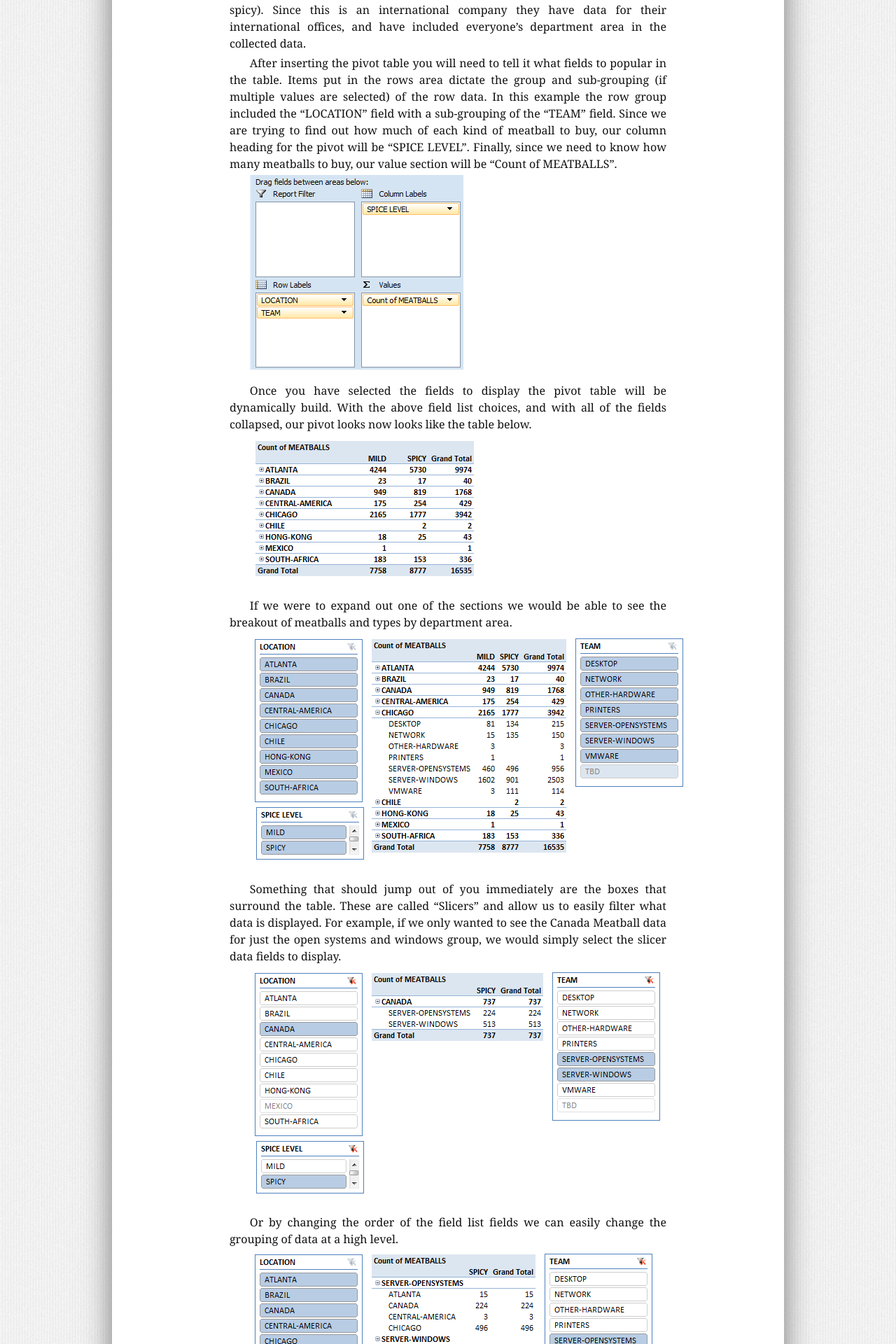
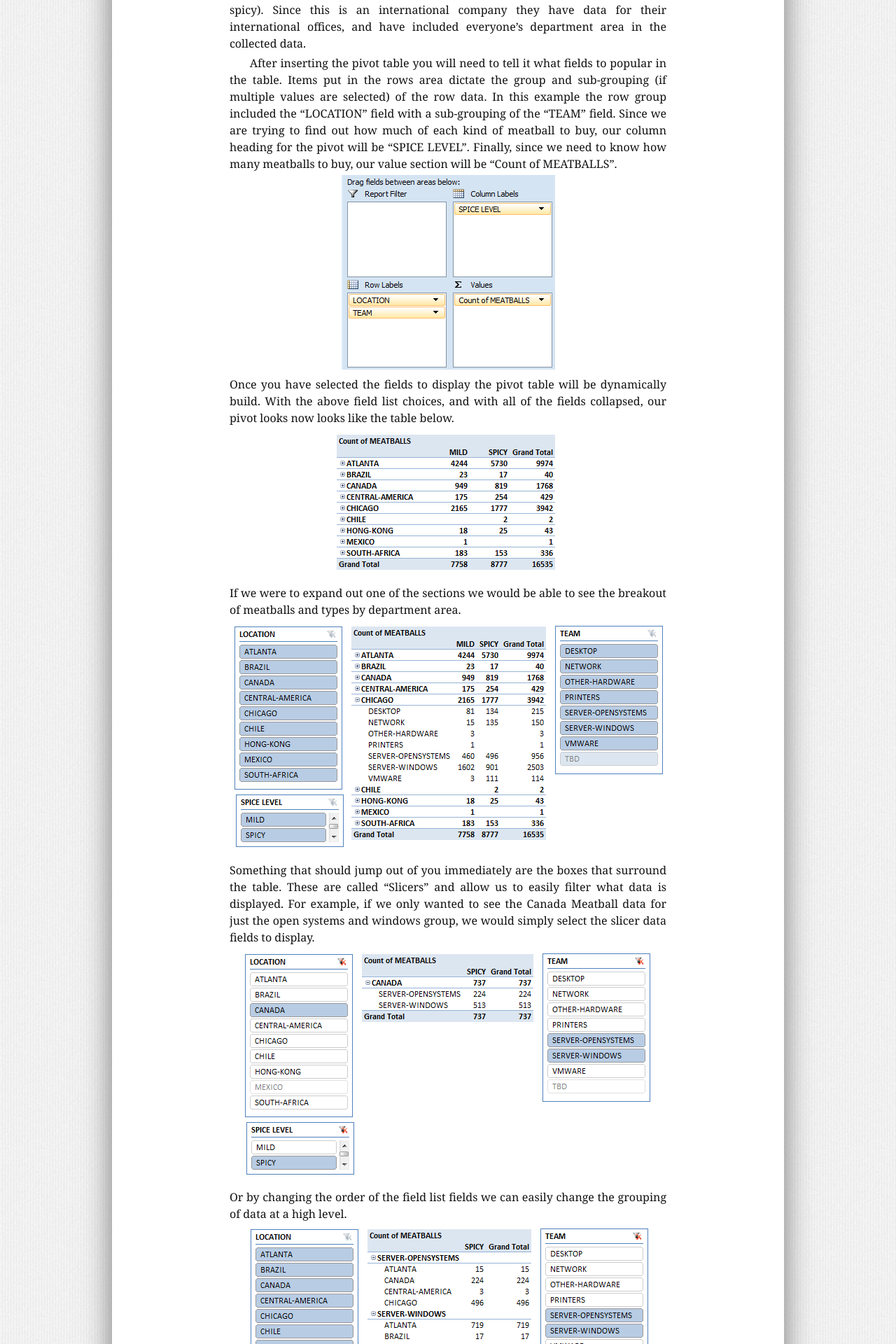
Before and after one commit to stvlange/stvlange.github.com, a Jekyll site: the page built from _posts/2014-04-03-simple_wizardry.markdown, in a window 1280 px wide. Shown: the part 1074-2994 px from the top of the page at 70% size. Built offline with Jekyll 4.4.1, drawn with Linux system fonts in a browser that asks for light colours.

Commit message:
Post files

```diff
--- a/_posts/2014-04-03-simple_wizardry.markdown
+++ b/_posts/2014-04-03-simple_wizardry.markdown
@@ -17,22 +17,22 @@ In a nutshell, pivot tables (or pivot charts) let you dynamically slice up and v
 
 After inserting the pivot table you will need to tell it what fields to popular in the table.  Items put in the rows area dictate the group and sub-grouping (if multiple values are selected) of the row data.  In this example the row group included the "LOCATION" field with a sub-grouping of the "TEAM" field.  Since we are trying to find out how much of each kind of meatball to buy, our column heading for the pivot will be "SPICE LEVEL".  Finally, since we need to know how many meatballs to buy, our value section will be "Count of MEATBALLS".
 
-<img src="/images/pivot-table-field-list.png">
+<center><img src="/images/pivot-table-field-list.png"></center>
 
 Once you have selected the fields to display the pivot table will be dynamically build.  With the above field list choices, and with all of the fields collapsed, our pivot looks now looks like the table below.
 
-<img src="/images/meatball-pivot.png">
+<center><img src="/images/meatball-pivot.png"></center>
 
 If we were to expand out one of the sections we would be able to see the breakout of meatballs and types by department area.
 
-<img src="/images/meatball-slicers.png">
+<center><img src="/images/meatball-slicers.png"></center>
 
 Something that should jump out of you immediately are the boxes that surround the table.  These are called "Slicers" and allow us to easily filter what data is displayed.  For example, if we only wanted to see the Canada Meatball data for just the open systems and windows group, we would simply select the slicer data fields to display.
 
-<img src="/images/meatball-slicers2.png">
+<center><img src="/images/meatball-slicers2.png"></center>
 
 Or by changing the order of the field list fields we can easily change the grouping of data at a high level.
 
-<img src="/images/meatball-slicers3.png">
+<center><img src="/images/meatball-slicers3.png"></center>
 
 Hopefully you have seen the power of pivot tables and the flexibility that slicers offer.  In every one of these examples the data sheet has never been changed.  I really find pivot tables and slicers to be a great lightweight alternative to using Access or another database.  I personally can't stand working in Microsoft Access, so for me learning about pivot tables and slicers was a huge revelation.  As always there are some great tutorials out there on pivot tables that are only a Google search away.
```
